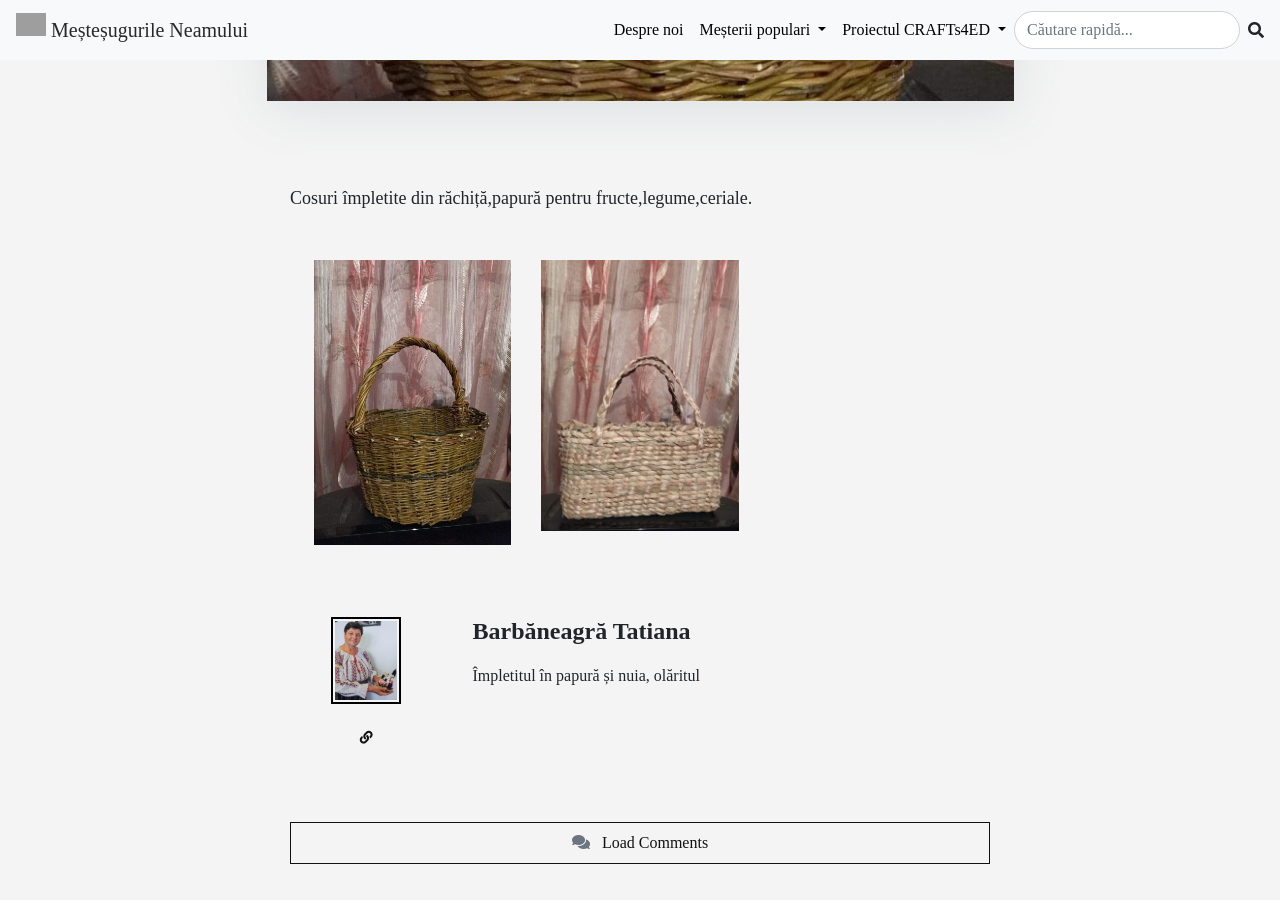
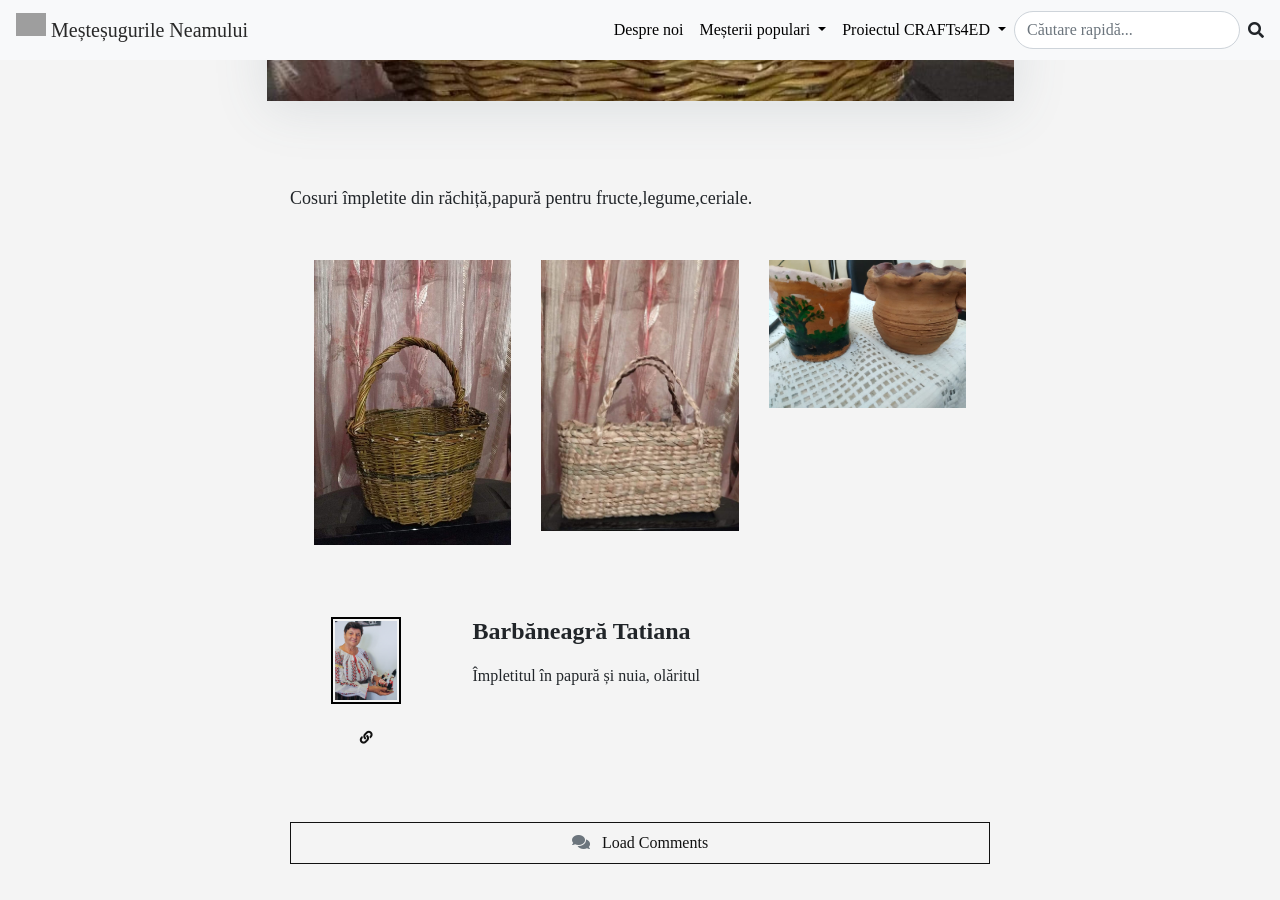
Before and after one commit to apantreprenor/mestesugurileneamului, a Jekyll site: the page built from _items/2022-01-19-cos.md, in a window 1280 px wide and 900 px high, scrolled down 973 px. Built offline with Jekyll 4.4.1, drawn with Linux system fonts in a browser that asks for light colours; nearby versions of some CDN libraries; a script that is not in the unit is left out; comment, search, counter and statistics services are not loaded; grey boxes are pictures that could not be loaded.

Commit message:
Update Produse “2022-01-19-cos”

```diff
--- a/_items/2022-01-19-cos.md
+++ b/_items/2022-01-19-cos.md
@@ -13,6 +13,7 @@ image: /assets/img/271343720_1093802181461306_2044007988428811767_n.jpg
 gallery:
   - /assets/img/271354252_291157212884910_3013851891401623233_n.jpg
   - /assets/img/271715830_458310042400285_873756102649522914_n.jpg
+  - /assets/img/271410241_299588535528072_2901846653758712417_n.jpg
 toc: false
 comments: true
 imageshadow: "true"
```
Also changed, not shown: assets/img/271410241_299588535528072_2901846653758712417_n.jpg (added).
